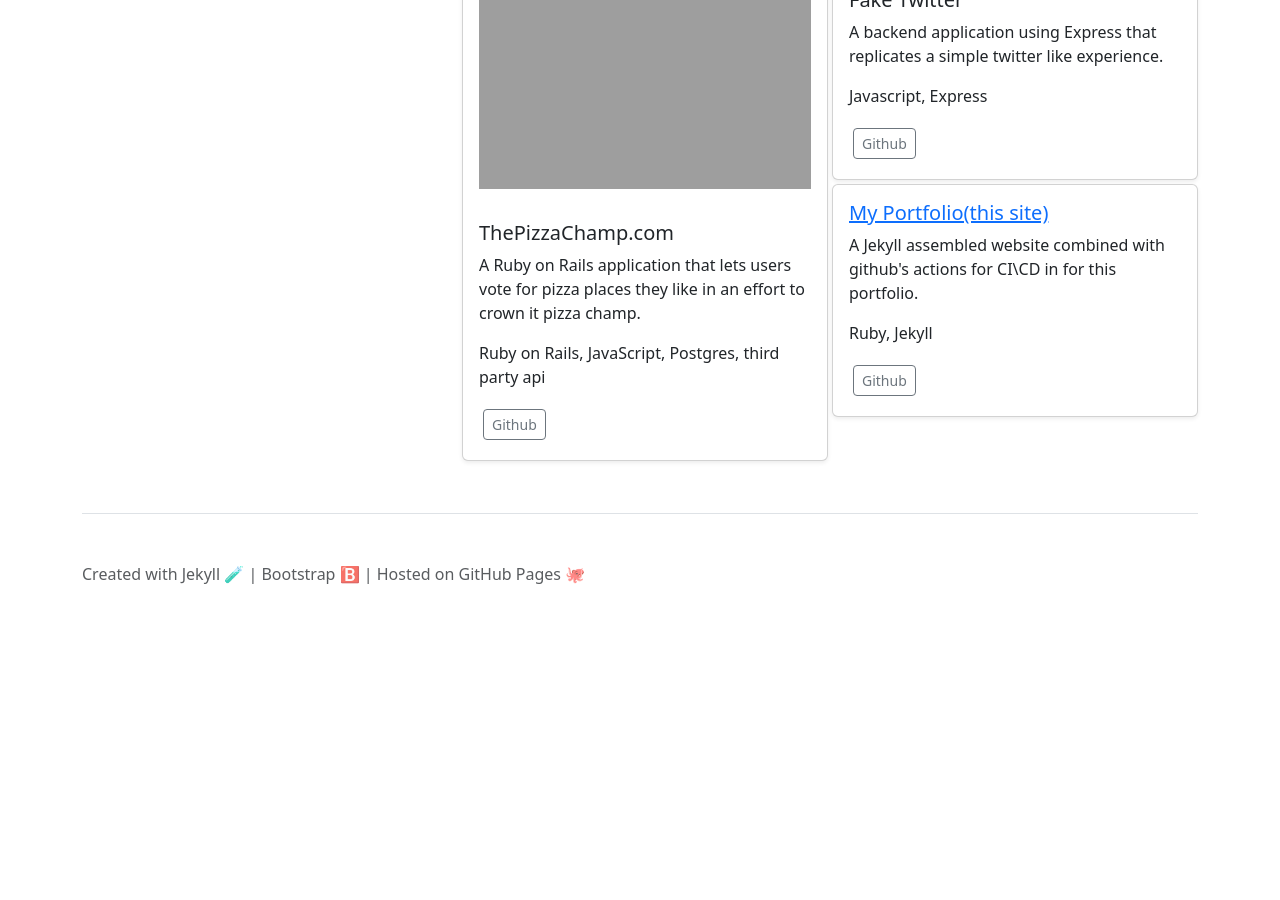
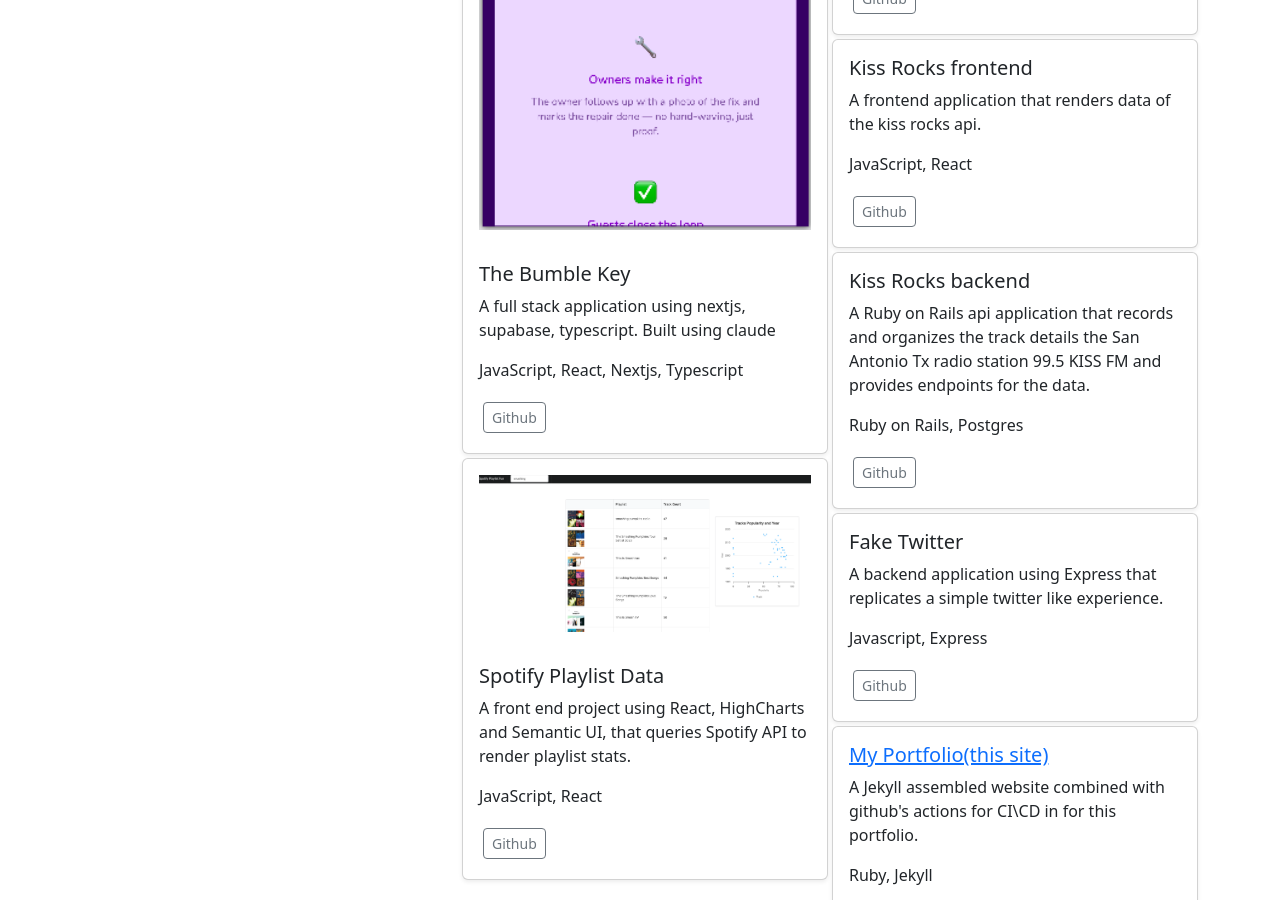
Before and after one commit to Meerkat81/my_portfolio, a Jekyll site: the page built from index.html, in a window 1280 px wide and 900 px high, scrolled down 600 px. Built offline with Jekyll 4.4.1, drawn with Linux system fonts in a browser that asks for light colours; before the commit the page ends 1234 px from its top, so only the background shows below that.

Commit message:
add bumblekey

```diff
--- a/_data/github_repos.yml
+++ b/_data/github_repos.yml
@@ -1,3 +1,9 @@
+- title: The Bumble Key
+  repo: https://github.com/Meerkat81/spotify-playlist
+  description: A full stack application using nextjs, supabase, typescript. Built using claude
+  image: bumblekey.png
+  techs: JavaScript, React, Nextjs, Typescript
+
 - title: Spotify Playlist Data
   repo: https://github.com/Meerkat81/spotify-playlist
   description: A front end project using React, HighCharts and Semantic UI, that queries Spotify API to render playlist stats.
```
Also changed, not shown: assets/images/bumblekey.png (added).
